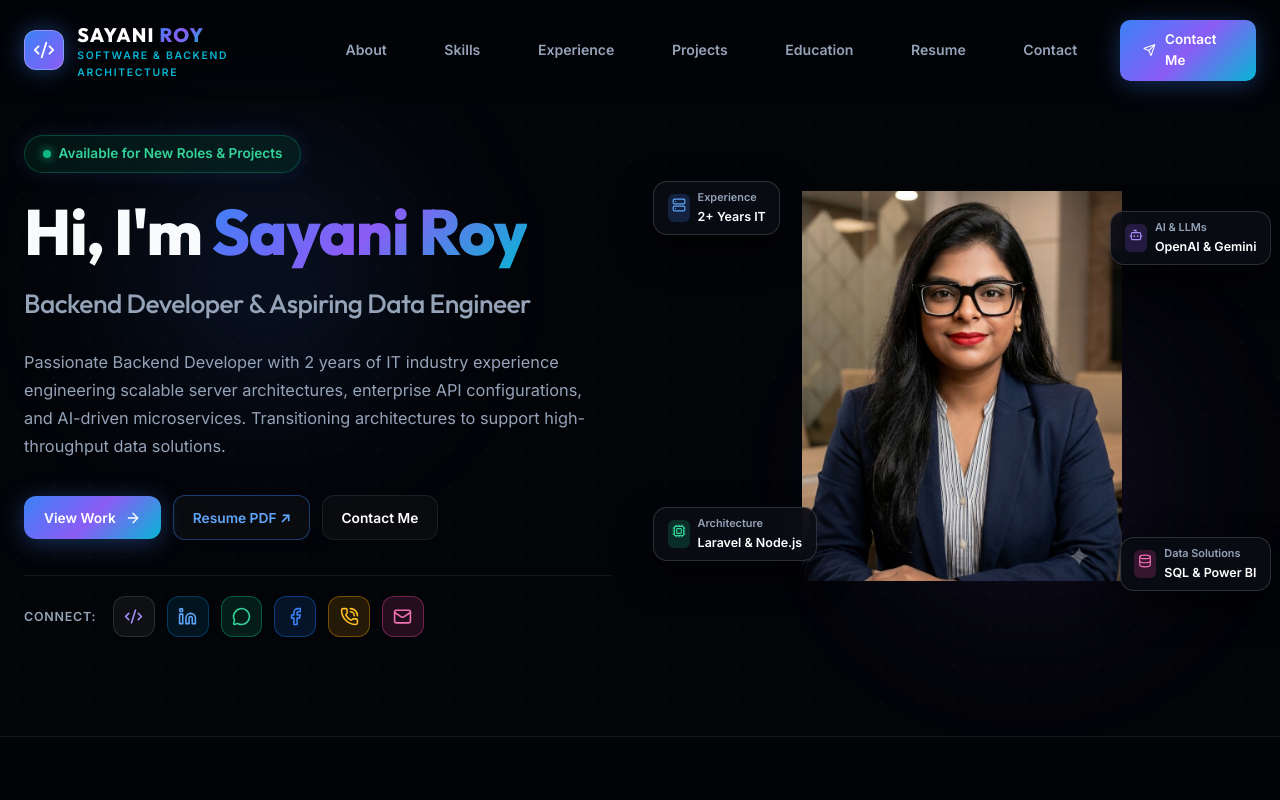
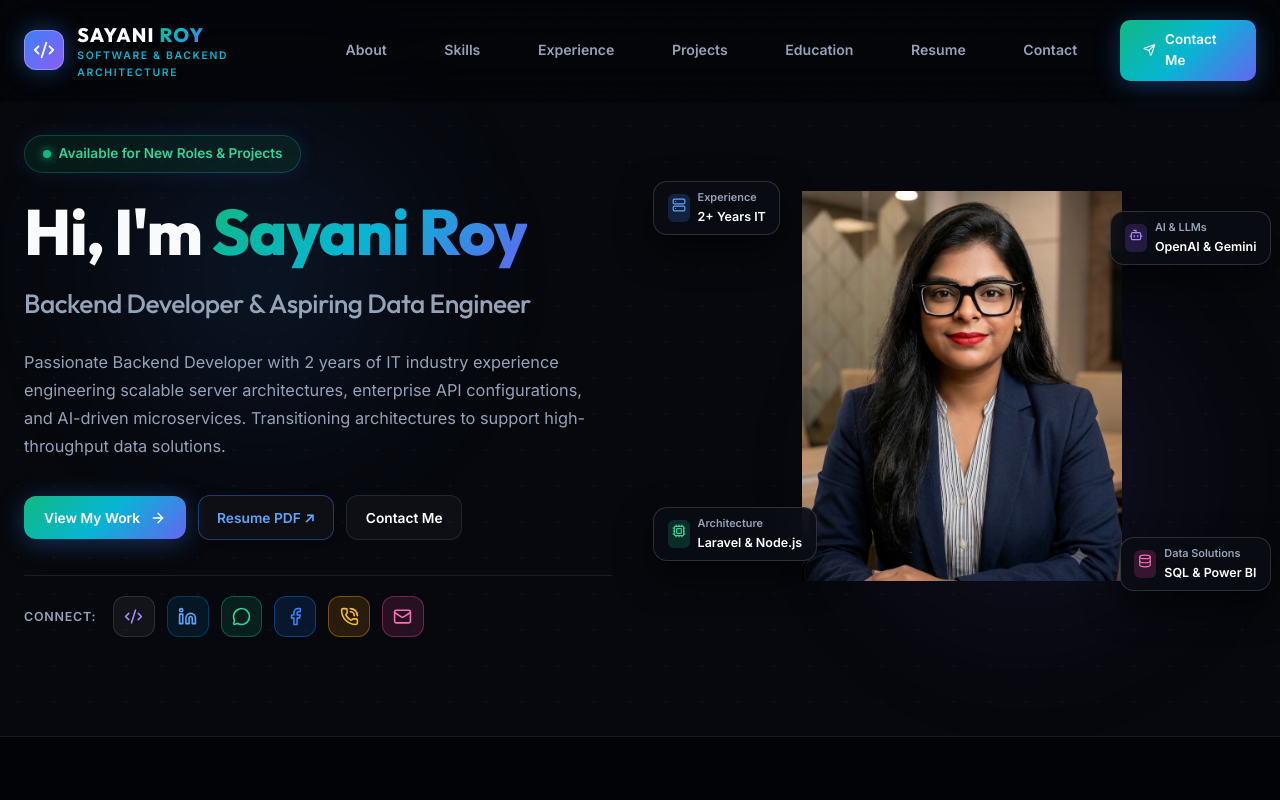
Before and after one commit to TechHub88/portfolio, a React (Vite) app: page / in a window 1280 px wide. Shown: the top 800 px of the page. Built offline with nearby package versions, Linux system fonts and the light colour scheme.

Commit message:
Update button text to View My Work and overhaul UI color palette into bespoke luxury electric mint and cyan obsidian design

```diff
--- a/src/components/Hero.jsx
+++ b/src/components/Hero.jsx
@@ -67,7 +67,7 @@ const Hero = () => {
             {/* Sleek 1-Line Action Buttons */}
             <div style={{ display: 'flex', gap: '0.75rem', alignItems: 'center', flexWrap: 'wrap', marginBottom: '2.2rem' }}>
               <a href="#projects" className="btn btn-accent" style={{ padding: '0.65rem 1.25rem', fontSize: '0.86rem', whiteSpace: 'nowrap' }}>
-                View Work <ArrowRight size={16} />
+                View My Work <ArrowRight size={16} />
               </a>
               <a href="/sayaniroy_resume.pdf" target="_blank" rel="noopener noreferrer" className="btn btn-outline" style={{ padding: '0.65rem 1.15rem', fontSize: '0.86rem', borderColor: 'rgba(59, 130, 246, 0.4)', color: '#60a5fa', whiteSpace: 'nowrap' }}>
                 Resume PDF ↗
--- a/src/index.css
+++ b/src/index.css
@@ -1,24 +1,24 @@
 :root {
-  --bg-color: #030408;
-  --surface-color: #0b0d14;
-  --surface-light: #131724;
-  --surface-hover: #1b2032;
-  --border-color: rgba(255, 255, 255, 0.08);
+  --bg-color: #06080d;
+  --surface-color: #0c0f18;
+  --surface-light: #131826;
+  --surface-hover: #1b2235;
+  --border-color: rgba(255, 255, 255, 0.09);
 
   --text-main: #f8fafc;
   --text-muted: #94a3b8;
   --text-dim: #64748b;
 
-  /* Modern Futuristic Neon Accents */
-  --accent-primary: #3b82f6;
-  --accent-secondary: #8b5cf6;
-  --accent-cyan: #06b6d4;
+  /* Bespoke Designer Palette - Electric Emerald Mint, Indigo Violet & Champagne Gold */
+  --accent-primary: #10b981;  /* Mint Emerald */
+  --accent-secondary: #6366f1; /* Deep Indigo Violet */
+  --accent-cyan: #06b6d4;     /* Crisp Electric Cyan */
   --accent-emerald: #10b981;
   --accent-rose: #f43f5e;
 
-  --gradient-accent: linear-gradient(135deg, #3b82f6 0%, #8b5cf6 50%, #06b6d4 100%);
-  --gradient-neon: linear-gradient(135deg, #06b6d4 0%, #3b82f6 50%, #8b5cf6 100%);
-  --gradient-hover: linear-gradient(135deg, #60a5fa, #a78bfa);
+  --gradient-accent: linear-gradient(135deg, #10b981 0%, #06b6d4 50%, #6366f1 100%);
+  --gradient-neon: linear-gradient(135deg, #06b6d4 0%, #10b981 50%, #f59e0b 100%);
+  --gradient-hover: linear-gradient(135deg, #34d399, #818cf8);
 
   --font-heading: 'Outfit', sans-serif;
   --font-body: 'Inter', sans-serif;
```
